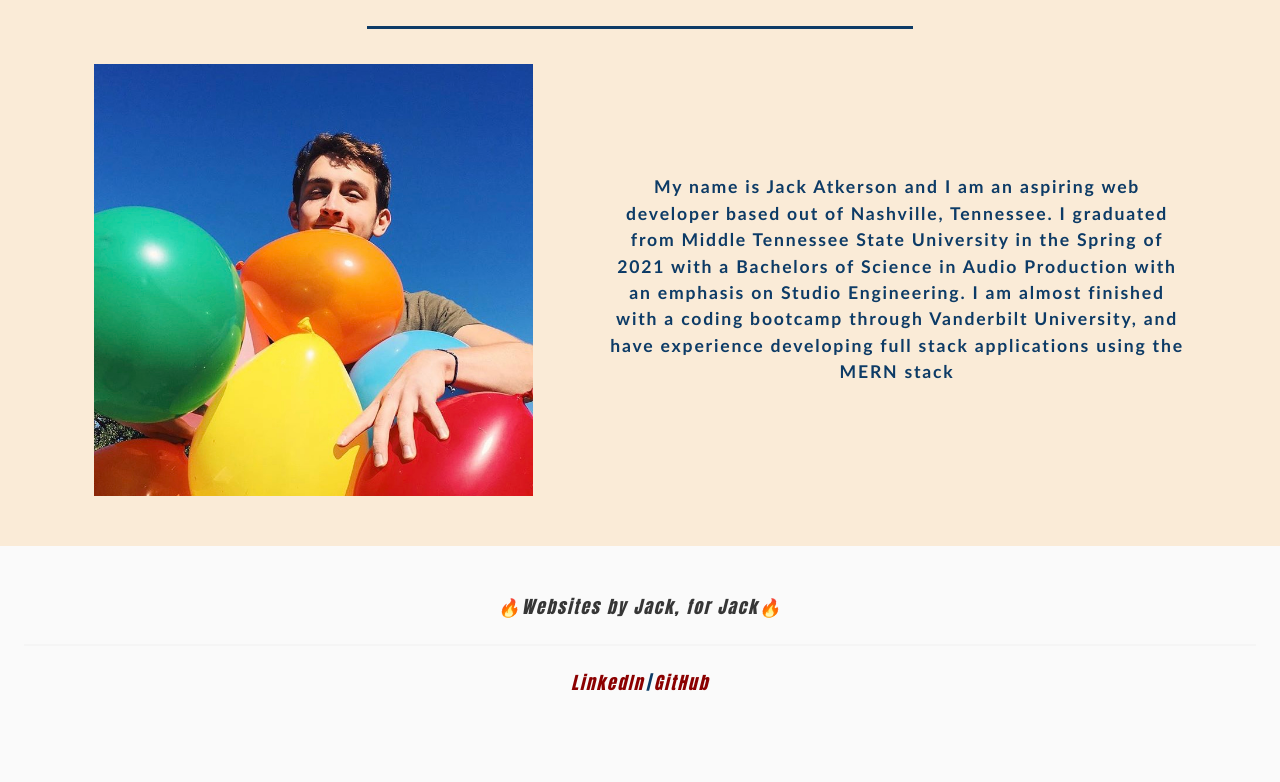
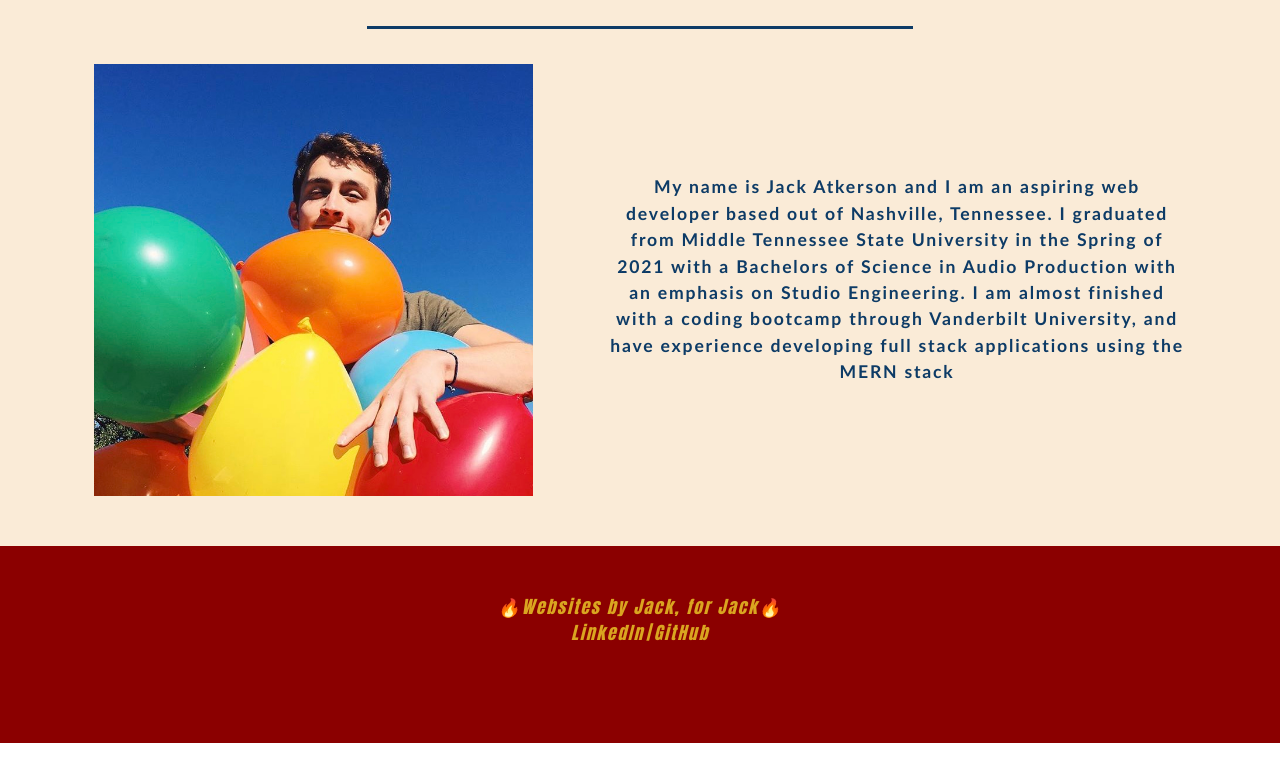
Before and after one commit to JackAtkerson/atkerson-react-portfolio, a React (Create React App) app: page / in a window 1280 px wide. Shown: the part 222-1004 px from the top of the page. After the commit the page ends 965 px from the top, so only its background shows below. Built offline with nearby package versions, Linux system fonts and the light colour scheme.

Commit message:
Fixed contact page issues

```diff
--- a/src/App.js
+++ b/src/App.js
@@ -17,7 +17,7 @@ const renderPage = () => {
       return <Portfolio />;
     case 'resume':
       return <Resume />;
-    case 'Contact':
+    case 'contact':
       return <Contact />;
     default: return null;
   }
--- a/src/components/Footer/index.js
+++ b/src/components/Footer/index.js
@@ -5,8 +5,8 @@ function Footer() {
         <footer className='footer'>
             <div className='content has-text-centered'>
                 <p>
-                    <strong>🔥Websites by Jack, for Jack🔥</strong>
-          <hr />
+                    <span>🔥Websites by Jack, for Jack🔥</span>
+            <br />
           <a href="https://www.linkedin.com/in/jack-atkerson-79a505132/" target="_blank" rel="noreferrer">LinkedIn</a>
           |
           <a href="https://github.com/JackAtkerson" target="_blank" rel="noreferrer">GitHub</a>
--- a/src/components/Nav/index.js
+++ b/src/components/Nav/index.js
@@ -15,9 +15,9 @@ function Nav(props) {
       <li className='home-link'>
         <span>Jack Atkerson</span>
       </li>
-      <li className={currentPage === 'resume' ? 'mx-2 navActive' : 'mx-2'}>
-        <span onClick={() => setCurrentPage('resume')}>Resume</span>
-      </li>
+      <li className={currentPage === "resume" ? "mx-2 navActive" : "mx-2"}>
+					<span onClick={() => setCurrentPage("resume")}>Resume</span>
+				</li>
       <li className={currentPage === 'contact' ? 'mx-2 navActive' : 'mx-2'}>
         <span onClick={() => setCurrentPage('contact')}>Contact</span>
       </li>
--- a/src/components/Resume/index.js
+++ b/src/components/Resume/index.js
@@ -2,10 +2,9 @@ import React from 'react';
 
 function Resume() {
     return(
-        <section id="resume">
-            <h2>Resume</h2>
-            <embed src="./assets/images/resume.pdf" width="500" height="703" type="application/pdf" />
-        </section>
+        <div>
+            <h1>Hello World</h1>
+        </div>
     );
 }
 
--- a/src/index.css
+++ b/src/index.css
@@ -1,4 +1,3 @@
-
 main {
 	margin: 0 auto;
 	max-width: 90%;
@@ -288,3 +287,12 @@ a {
  .card-content a {
   color: var(--secondary)
  }
+
+ .footer {
+  background: var(--primary);
+  color: var(--secondary);
+ }
+
+ .footer a {
+  color: var(--secondary);
+ }
```
